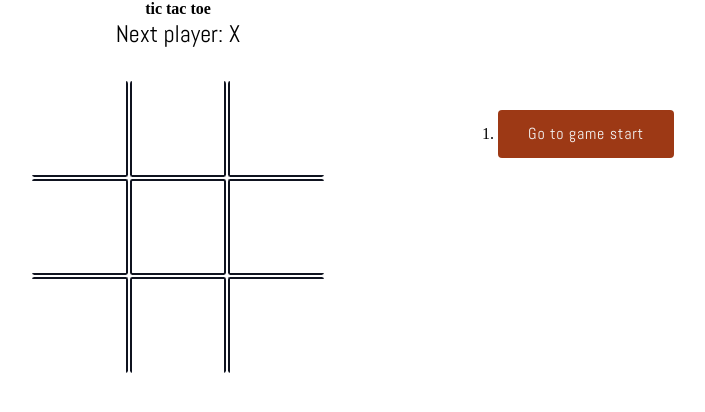
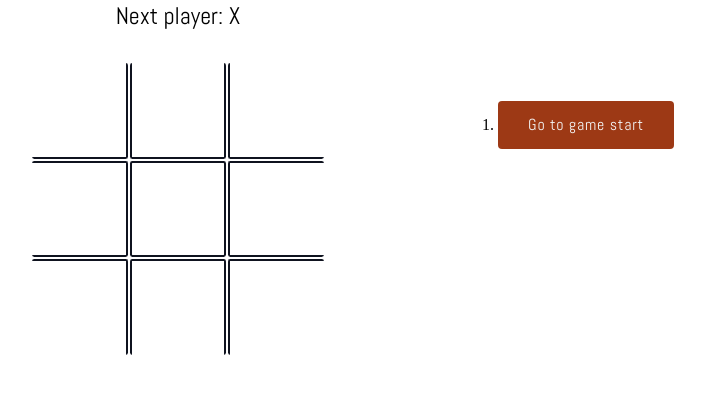
Before and after one commit to dponcez/react-tic-tac-toe, a React app: page / in a window 1280 px wide. Shown: the top 412 px of the page, without its empty margins (275-980 px from the left). Built offline with nearby package versions, Linux system fonts and the light colour scheme.

Commit message:
Modify Board.js component: Remove the (.header) tag from Board.js

```diff
--- a/src/components/Board/Board.js
+++ b/src/components/Board/Board.js
@@ -28,9 +28,6 @@ const Board = ({xIsNext, squares, onPlay}) => {
 
   return (
     <div className='container'>
-      <header className='header'>
-        <h1 className='heading'>tic tac toe</h1>
-      </header>
       <div className='status'>
         <p className='info'>{status}</p>
       </div>
```
